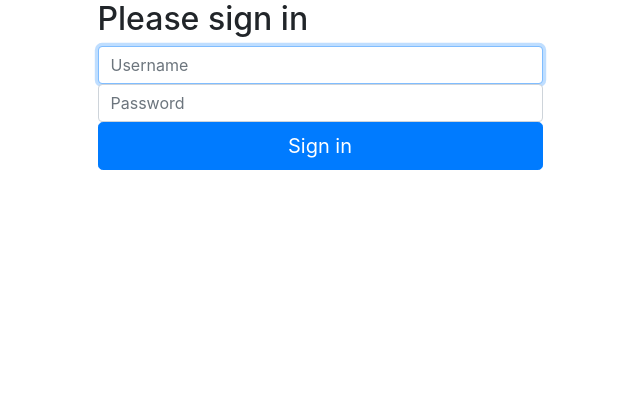
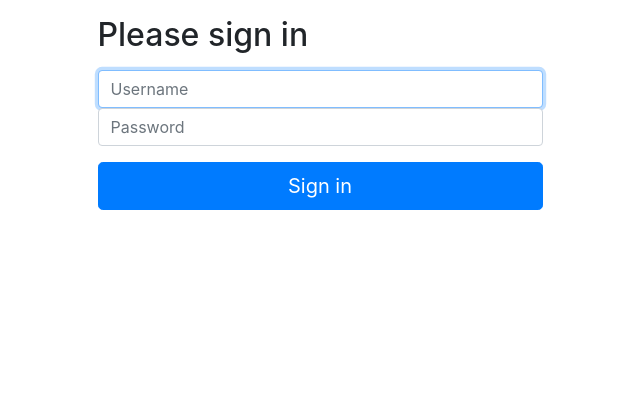
Before and after one commit to atlasJackson/wrestlemania, a Django app: page /login/ in a window 1280 px wide. Shown: the part 76-485 px from the top of the page, without its empty margins (320-960 px from the left). Run offline with Django 3.2, Linux system fonts and the light colour scheme; some libraries are stand-ins or nearby versions.

Commit message:
Scorecard link replaced with login link if user is not authenticated

```diff
--- a/templates/wm34/login.html
+++ b/templates/wm34/login.html
@@ -19,14 +19,14 @@
     {% else %}
         <form class="jquery_validation_form" class="form-signin" id="login_form" method="post" action="{% url 'login' %}">
             {% csrf_token %}
-            <h2 class="form-signin-heading">Please sign in</h2>
+            <h2 class="form-signin-heading my-3">Please sign in</h2>
             <label for="username" class="sr-only" >Username</label>
             <input id="username" class="form-control" type="text" name="username" placeholder="Username" autofocus/>
 
             <label for="password" class="sr-only">Password</label>
             <input id="password" class="form-control" type="password" name="password" placeholder="Password"/>
 
-            <button class="btn btn-lg btn-primary btn-block" type="submit">Sign in</button>
+            <button class="btn btn-lg btn-primary btn-block mt-3" type="submit">Sign in</button>
         </form>
         <div class="jquery_validation_form">
             <span class="error">{{ message }}</span>
--- a/templates/wm34/show_event.html
+++ b/templates/wm34/show_event.html
@@ -11,7 +11,11 @@
         <div>
             <h1 class="text-center mt-3">{{ event.name }}.</h1>
             <hr/>
-            <a href="{% url 'event_scorecard' event.event_slug %}">Scorecard</a><br /><br />
+            {% if user.is_authenticated %}
+                <a href="{% url 'event_scorecard' event.event_slug %}">Scorecard</a><br /><br />
+            {% else %}
+                <p><a href="{% url 'login' %}">Login</a> to access the scorecard.</p>
+            {% endif %}
         </div>
         <div>
             <h2>Matches</h2>
```
